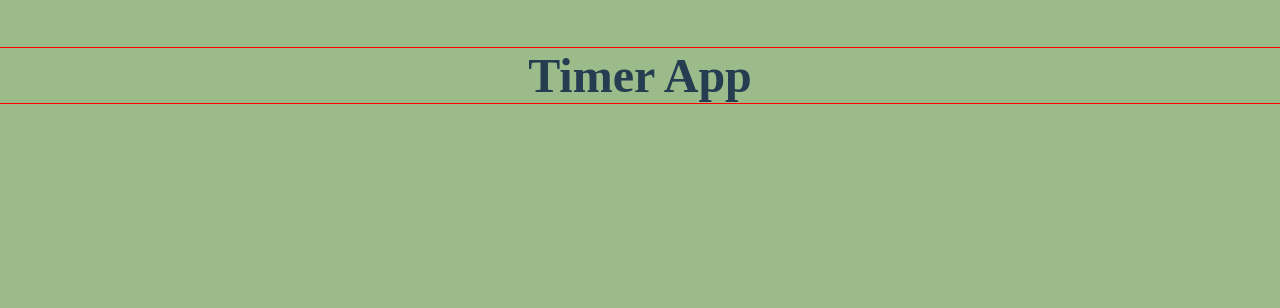
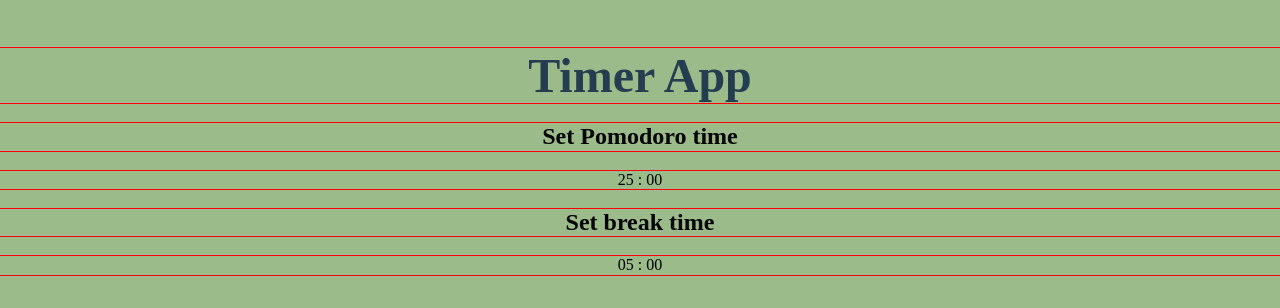
Before and after one commit to icelandico/timer-react, a React (Create React App) app: page / in a window 1280 px wide. Shown: the top 308 px of the page. Built offline with nearby package versions, Linux system fonts and the light colour scheme.

Commit message:
Set default times

```diff
--- a/src/components/App/App.js
+++ b/src/components/App/App.js
@@ -1,12 +1,14 @@
 import React, { Component } from 'react';
 import Header from '../Header/Header'
 import './App.css';
+import Display from '../Display/Display';
 
 class App extends Component {
   render() {
     return (
       <div className="App">
         <Header />
+        <Display />
       </div>
     );
   }
--- a/src/components/Display/Display.js
+++ b/src/components/Display/Display.js
@@ -1,10 +1,11 @@
-import React, { Component } from 'react'
+import React, { Component } from 'react';
+import Settings from '../Settings/Settings'
 
 class Display extends Component {
   render() {
     return(
       <div>
-
+        <Settings />
       </div>
     )
   }
--- a/src/components/Settings/Settings.js
+++ b/src/components/Settings/Settings.js
@@ -1,14 +1,28 @@
 import React, { Component } from 'react'
 
 class Settings extends Component {
+
+  state = {
+    timerMinutes: '25',
+    timerSeconds: '00',
+    breakMinutes: '05',
+    breakSeconds: '00'
+  }
+
   render() {
     return(
       <div>
         <div>
           <h2>Set Pomodoro time</h2>
+          <p>
+            {this.state.timerMinutes} : {this.state.timerSeconds}
+          </p>
         </div>
         <div>
           <h2>Set break time</h2>
+          <p>
+            {this.state.breakMinutes} : {this.state.breakSeconds}
+          </p>
         </div>
       </div>
     )
```
